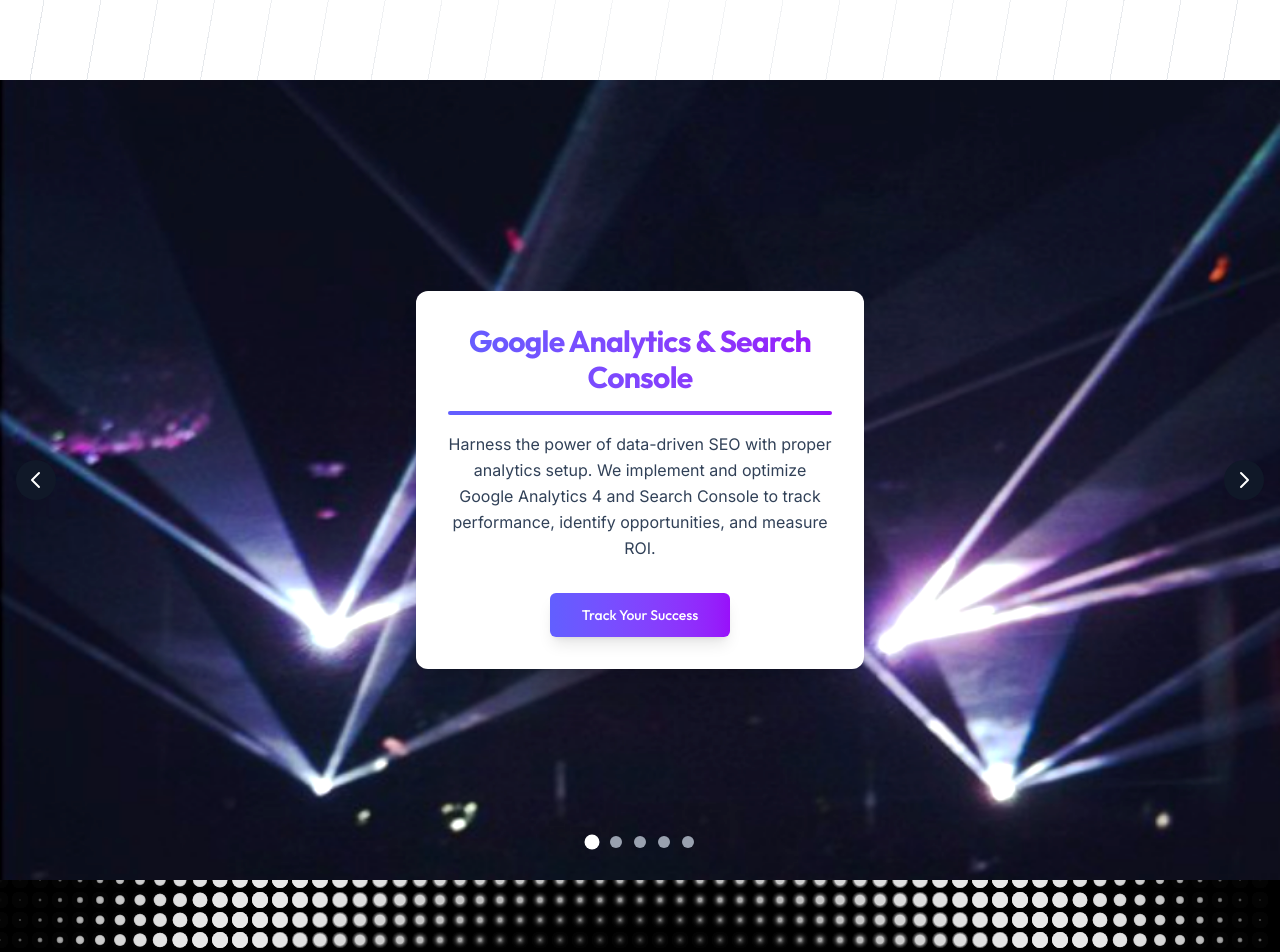
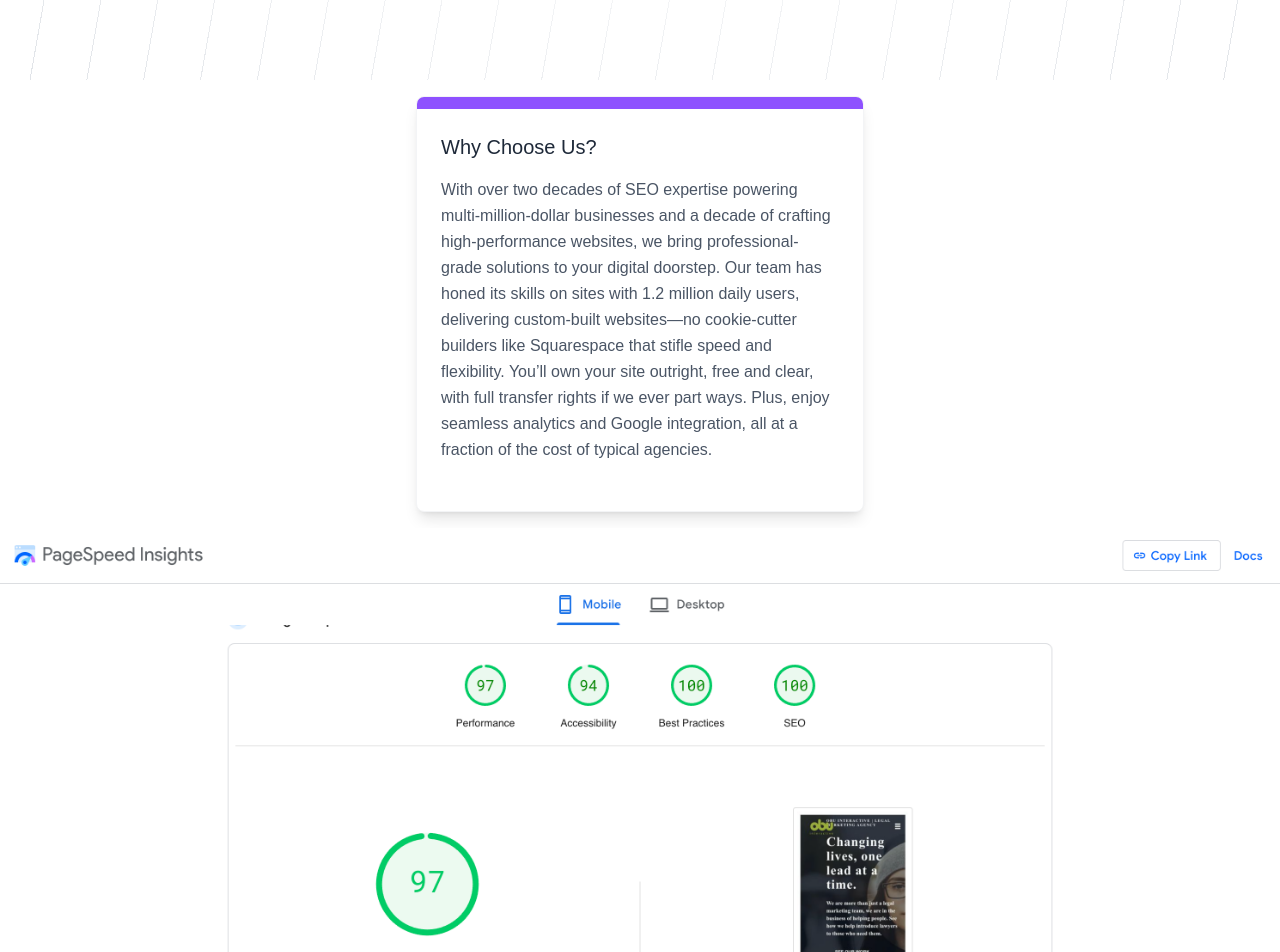
Before and after one commit to abiv23/biviano, a Next.js app: page /seo in a window 1280 px wide. Shown: the part 720-1672 px from the top of the page. Built offline with nearby package versions, Linux system fonts and the light colour scheme.

Commit message:
content blurb and seo page content

```diff
--- a/src/app/layout.js
+++ b/src/app/layout.js
@@ -43,8 +43,8 @@
 });
 
 export const metadata = {
-  title: "Create Next App",
-  description: "Generated by create next app",
+  title: "BIV | Local Business Web Designs",
+  description: "Custom websites built for local business success. We deliver faster loading times, higher rankings, and more customers.",
 };
 
 export default function RootLayout({ children }) {
@@ -60,3 +60,26 @@
     </html>
   );
 }
+
+
+// import { Geist, Geist_Mono } from "next/font/google"
+
+// const geistSans = Geist({
+//   subsets: ["latin"],
+//   variable: "--font-sans",
+// })
+// const geistMono = Geist_Mono({
+//   subsets: ["latin"],
+//   variable: "--font-mono",
+// })
+
+
+// export default function RootLayout({
+//   children,
+// } {
+//   return (
+//     <html lang="en">
+//       <body className={`${geistSans.variable} ${geistMono.variable} font-sans antialiased`}>{children}</body>
+//     </html>
+//   )
+// }
--- a/src/app/seo/page.js
+++ b/src/app/seo/page.js
@@ -1,7 +1,9 @@
-// src/app/seo/page.js
 import { BackgroundCircles } from '../../components/BackgroundCircles';
-import Waves from '../../components/Waves'
+import Waves from '../../components/Waves';
 import Carousel from '@/components/Carousel';
+import FullWidthImage from '@/components/FullImage'
+import ContentBlurb from '@/components/ContentBlurb';
+
 
 export default function SEOPage() {
   const carouselItems = [
@@ -47,10 +49,22 @@
     }
   ];
 
+  const contentHeader = 'Why Choose Us?'
+
+  const blurbText = `With over two decades of SEO expertise powering multi-million-dollar
+    businesses and a decade of crafting high-performance websites, we bring professional-grade
+    solutions to your digital doorstep. Our team has honed its skills on sites with 1.2 million
+    daily users, delivering custom-built websites—no cookie-cutter builders like Squarespace that
+    stifle speed and flexibility. You’ll own your site outright, free and clear, with full transfer
+    rights if we ever part ways. Plus, enjoy seamless analytics and Google integration, all at a fraction
+     of the cost of typical agencies.`
+
   return (
     <div className="relative min-h-screen">
       {/* Background element */}
       <BackgroundCircles />
+      <ContentBlurb header={contentHeader} text={blurbText}/>
+      <FullWidthImage src="/images/google-search-console.png" />
       <Carousel items={carouselItems} />
       <Waves />
     </div>
--- a/src/components/BackgroundCircles.jsx
+++ b/src/components/BackgroundCircles.jsx
@@ -60,7 +60,7 @@
   description = "Be Fast",
   description2 = "Be Found",
   className,
-  variant = "octonary",
+  variant = "secondary",
 }) {
   const variantStyles = COLOR_VARIANTS[variant]
 
--- /dev/null
+++ b/src/components/ContentBlurb.jsx
@@ -0,0 +1,102 @@
+import React from 'react';
+
+export default function ContentBlurb({
+  header,
+  text,
+  highlightColor = "violet",
+  icon = null,
+  actionText = null,
+  onActionClick = () => {}
+}) {
+  // Map of color options for the highlight accent (Material Design palette)
+  const colorMap = {
+    violet: {
+      bg: "bg-violet-500",
+      text: "text-violet-500",
+      hover: "hover:bg-violet-600",
+      ripple: "focus:ring-indigo-300"
+    },
+    indigo: {
+      bg: "bg-indigo-500",
+      text: "text-indigo-500",
+      hover: "hover:bg-indigo-600",
+      ripple: "focus:ring-indigo-300"
+    },
+    blue: {
+      bg: "bg-blue-500",
+      text: "text-blue-500",
+      hover: "hover:bg-blue-600",
+      ripple: "focus:ring-blue-300"
+    },
+    purple: {
+      bg: "bg-purple-500",
+      text: "text-purple-500",
+      hover: "hover:bg-purple-600",
+      ripple: "focus:ring-purple-300"
+    },
+    teal: {
+      bg: "bg-teal-500",
+      text: "text-teal-500",
+      hover: "hover:bg-teal-600",
+      ripple: "focus:ring-teal-300"
+    },
+    emerald: {
+      bg: "bg-emerald-500",
+      text: "text-emerald-500",
+      hover: "hover:bg-emerald-600",
+      ripple: "focus:ring-emerald-300"
+    },
+    rose: {
+      bg: "bg-rose-500",
+      text: "text-rose-500",
+      hover: "hover:bg-rose-600",
+      ripple: "focus:ring-rose-300"
+    }
+  };
+
+  const colors = colorMap[highlightColor] || colorMap.indigo;
+
+  return (
+    <div className="flex justify-center w-full p-4">
+      <div className="max-w-md w-full rounded-lg bg-white dark:bg-gray-800 overflow-hidden shadow-lg border border-gray-100 dark:border-gray-700">
+        {/* Material Design style card with elevation */}
+
+        {/* Colored header bar - always visible even without icon */}
+        <div className={`${colors.bg} h-3 w-full`}></div>
+
+        {/* Optional icon that sits on the header bar */}
+        {icon && (
+          <div className="flex justify-center -mt-8 mb-2">
+            <div className={`w-16 h-16 rounded-full ${colors.bg} p-1 shadow-lg`}>
+              <div className="w-full h-full rounded-full bg-white flex items-center justify-center text-xl text-gray-800">
+                {icon}
+              </div>
+            </div>
+          </div>
+        )}
+
+        {/* Card content with increased padding */}
+        <div className="p-6">
+          <h2 className="text-xl font-medium text-gray-800 dark:text-white mb-4">
+            {header}
+          </h2>
+          <p className="text-gray-600 dark:text-gray-300 leading-relaxed mb-6 text-base">
+            {text}
+          </p>
+
+          {/* Optional action button - Material style with more emphasis */}
+          {actionText && (
+            <div className="flex justify-end">
+              <button
+                onClick={onActionClick}
+                className={`uppercase font-medium ${colors.text} py-2 px-6 rounded focus:outline-none focus:ring-2 ${colors.ripple} transition-colors`}
+              >
+                {actionText}
+              </button>
+            </div>
+          )}
+        </div>
+      </div>
+    </div>
+  );
+}
--- /dev/null
+++ b/src/components/FullImage.jsx
@@ -0,0 +1,31 @@
+'use client';
+
+import React from 'react';
+import Image from 'next/image';
+
+const FullWidthImage = ({
+  src,
+  alt,
+  priority = false,
+  height = 800,
+  objectFit = 'cover',
+  objectPosition = 'center'
+}) => {
+  // Calculate aspect ratio dynamically based on viewport width if needed
+  // This example uses a fixed height but maintains full width
+  return (
+    <div className="relative w-full">
+      <Image
+        src={src}
+        alt={alt || "Full width image"}
+        width={0}
+        height={height}
+        sizes="100vw"
+        className={`w-full h-auto object-${objectFit} object-${objectPosition}`}
+        priority={priority}
+      />
+    </div>
+  );
+};
+
+export default FullWidthImage;
```
Also changed, not shown: public/images/google-search-console.png (added), 1 other file (tests, documents, lock files or other folders).
